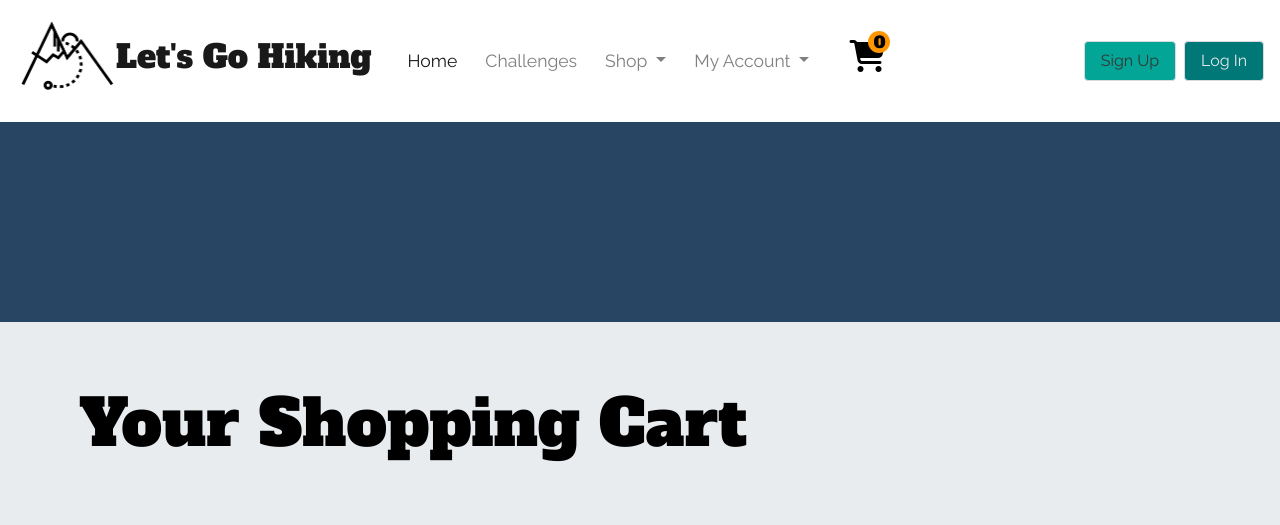
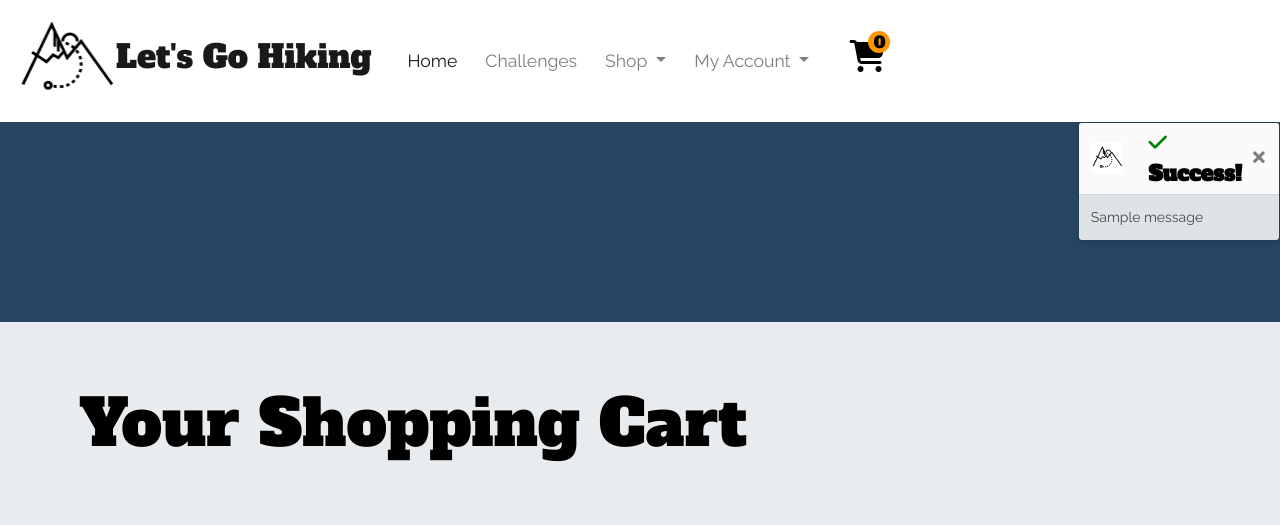
Before and after one commit to ClaireRoberts1403/LetsGoHiking, a Django app: page /bag/ in a window 1280 px wide. Shown: the top 525 px of the page. Run offline with Django 3.2, Linux system fonts and the light colour scheme; a user stored in the database is signed in; tables that the repository leaves empty hold one stand-in row (values such as "Sample post"); one stand-in notice (Sample message) is shown; some libraries are stand-ins or nearby versions.

Commit message:
added display hidden to login and sign up buttons when user is loged in

```diff
--- a/templates/base.html
+++ b/templates/base.html
@@ -87,10 +87,15 @@
                 </li>
                 </ul>
                 </div>
+                {% if request.user.is_authenticated %}
+                <div class="buttons" display="none">
+                {% else %}
                 <div class="buttons">
                     <a href="{% url 'account_signup' %}" class="button btn my-btn-light" type="button">Sign Up</a>
                     <a href="{% url 'account_login' %}" class="button btn my-btn-dark" type="button">Log In</a>
                 </div>
+                </div>
+                {% endif %}
         </nav>
 
         {% if messages %}
--- a/templates/toasts/toast_success.html
+++ b/templates/toasts/toast_success.html
@@ -1,5 +1,5 @@
 <div aria-live="assertive" aria-atomic="true" data-autohide="false" style="position: relative; min-height: 200px;">
-    <div class="toast" data-delay="1000" style="position: absolute; top: 0; right: 0;" role="alert" aria-live="assertive" aria-atomic="true">
+    <div class="toast" data-delay="1000" data-autohide="false" style="position: absolute; top: 0; right: 0;" role="alert" aria-live="assertive" aria-atomic="true">
     <div class="toast-header">
         <img src="../media/favicon-32x32.png" class="rounded mr-2" alt="site-logo">
         <strong class="mr-auto smaller-subheading-font"><i class="fas fa-check" style="color:green"></i>Success!</strong>
@@ -9,7 +9,8 @@
         </button>
     </div>
     <div class="toast-body">
-        The item was added to your cart.
+    {{ message }}
+
     </div>
     </div>
 </div>
```
